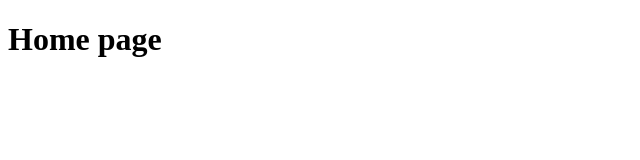
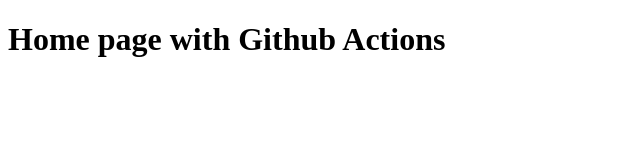
Before and after one commit to LovenonameSU/ssh-html-git-course, a plain HTML site: page index.html in a window 1280 px wide. Shown: the whole page, without its empty margins (0-640 px from the left). Drawn offline with Linux system fonts and the light colour scheme.

Commit message:
update Home page

```diff
--- a/index.html
+++ b/index.html
@@ -6,6 +6,6 @@
     <title>Homepage</title>
 </head>
 <body>
-    <h1>Home page</h1>
+    <h1>Home page with Github Actions</h1>
 </body>
 </html>
```
